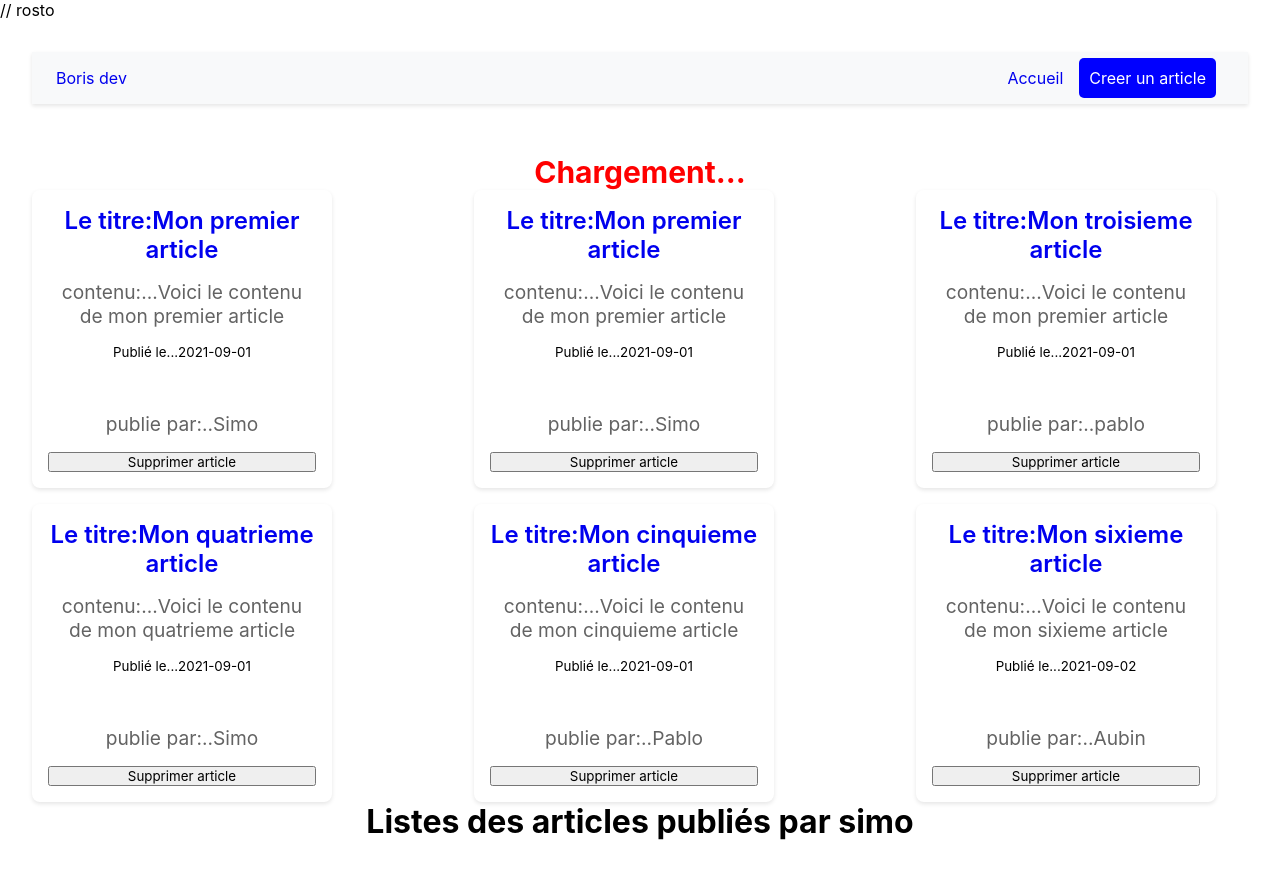
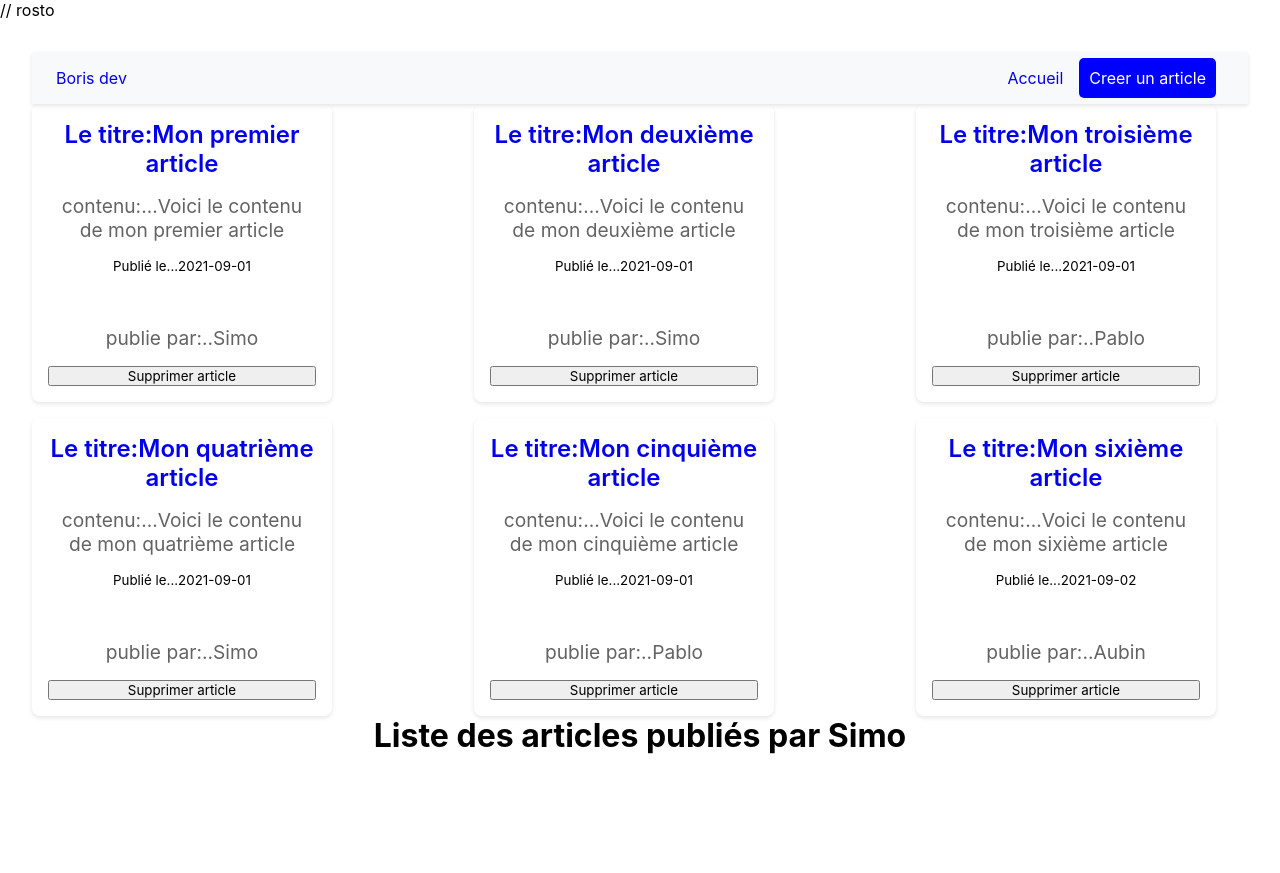
Before and after one commit to rosto-infinity/learn-reatc-js-bproo-dev, a React (Vite) app: page / in a window 1280 px wide. After the commit the page ends 800 px from the top, so only its background shows below. Built offline with nearby package versions, Linux system fonts and the light colour scheme.

Commit message:
camelCase

```diff
--- a/src/Home.jsx
+++ b/src/Home.jsx
@@ -1,170 +1,61 @@
-import {useState, useEffect} from 'react';
-import BlogList from './BlogList'
-const Home=({props})=>{
-    //les props
-    const loading={
-        "color": "red",
-        "fontSize": "30px",
-        "fontWeight": "bold",
-        "textAlign": "center",
-        "marginTop": "50px"
+import React, { useState, useEffect } from 'react';
+import BlogList from './BlogList';
 
-    }
-// const  [blogs, setBlog] =useState (null
-const  [blogs, setBlog] =useState (
-    [
+const Home = () => {
+  // Style pour l’affichage du chargement
+  const loadingStyle = {
+    color: 'red',
+    fontSize: '30px',
+    fontWeight: 'bold',
+    textAlign: 'center',
+    marginTop: '50px',
+  };
 
-{
-    id:1,
-    title:"Mon premier article",
-    body:"Voici le contenu de mon premier article",
-    author:"Simo",
-    date:"2021-09-01",
-},
-{
-    id:2,
-    title:"Mon premier article",
-    body:"Voici le contenu de mon premier article",
-    author:"Simo",
-    date:"2021-09-01",
-},
-{
-    id:3,
-    title:"Mon troisieme article",
-    body:"Voici le contenu de mon premier article",
-    author:"pablo",
-    date:"2021-09-01",
-},
-{
-    id:4,
-    title:"Mon quatrieme article",
-    body:"Voici le contenu de mon quatrieme article",
-    author:"Simo",
-    date:"2021-09-01",
-},
-{
-    id:5,
-    title:"Mon cinquieme article",
-    body:"Voici le contenu de mon cinquieme article",
-    author:"Pablo",
-    date:"2021-09-01",
-},
-{
-    id:6,
-    title:"Mon sixieme article",
-    body:"Voici le contenu de mon sixieme article",
-    author:"Aubin",
-    date:"2021-09-02",
-}
+  // États
+  const [blogs, setBlogs] = useState([
+    { id: 1, title: "Mon premier article", body: "Voici le contenu de mon premier article", author: "Simo", date: "2021-09-01" },
+    { id: 2, title: "Mon deuxième article", body: "Voici le contenu de mon deuxième article", author: "Simo", date: "2021-09-01" },
+    { id: 3, title: "Mon troisième article", body: "Voici le contenu de mon troisième article", author: "Pablo", date: "2021-09-01" },
+    { id: 4, title: "Mon quatrième article", body: "Voici le contenu de mon quatrième article", author: "Simo",  date: "2021-09-01" },
+    { id: 5, title: "Mon cinquième article", body: "Voici le contenu de mon cinquième article", author: "Pablo", date: "2021-09-01" },
+    { id: 6, title: "Mon sixième article", body: "Voici le contenu de mon sixième article", author: "Aubin", date: "2021-09-02" },
+  ]);
+  const [isLoading, setIsLoading] = useState(true);
+  const [error, setError] = useState(null);
 
+  // Simule un chargement ou une requête réseau
+  useEffect(() => {
+    const timer = setTimeout(() => {
+      setIsLoading(false);
+      // setError("Une erreur est survenue")  // si vous voulez tester l'affichage d'une erreur
+    }, 1000);
 
-]
-)
-const [isLoading, setLoading]=useState(true);
-const [error, setError]=useState(null);
-    // let name ="Simo";
-    // let [name, setName]=useState('Simo');
-    // let [age, setAge]=useState(19);
-    // const handleClick=()=>{
-    //     // // console.log("click reussi avec success");
-    //     // // nom="Dev";
-    //     // setName('Dev');
-    //     // setAge(27);
-    //     // console.log("${name} change a "+name);
-    //     // console.log("${nom} change a "+nom);
-    // }
-    // const handleClickAgain=(name, event)=>{
-    //     console.log("hello "+name, event.target.value);
-    // }
-    const HandleDelete=(id)=>{
-        console.log("suppression de l'article Id:", id);
-        //faire une requete http pour supprimer l'article avec l'id
-        const newBlog=blogs.filter((blog)=>blog.id !==id);
-        setBlog(newBlog);
+    return () => clearTimeout(timer);
+  }, []);
 
+  // Fonction de suppression d’un article
+  const handleDelete = (id) => {
+    console.log("Suppression de l'article Id :", id);
+    setBlogs((prev) => prev.filter((blog) => blog.id !== id));
+  };
 
-//         setBlog(blogs.filter((blog)=>blog.id !==id));
-//setBog permet de  faire la mise a jour
+  return (
+    <div className="Home">
+      {error && <div className="error">{error}</div>}
 
-//les useEffect sont les fonctions qui s'appelent lorsque les fonctions sont mises a jours
-// useEffect(()=>{
-//     // return ()=>{
-//         console.log("je suis un useEffect");
-//         console.log("je suis un useEffect cleanup");
+      {isLoading ? (
+        <div style={loadingStyle}>Chargement...</div>
+      ) : (
+        <BlogList
+          blogs={blogs}
+          title="Liste des blogs"
+          handleDelete={handleDelete}
+        />
+      )}
 
-//     // }
-// //le useEffect se déclenchera seulement si le tableau de blog change.
-// }, [blogs]);
-
-
-// setTimeout(()=>{
-// useEffect(()=>{
-//     fetch("http://localhost:3004/posts")
-// .then((res)=>{
-    //console.log(res);
-    //if(!response.ok){
-    //throw Error('desole, une erreur est survenu lors de la requete');}
-//         return res.json();
-//     })
-//     .then((data)=>{
-//         console.log(data);
-//         setBlog(data);
-//         setLoading(false);//ici, losque les donnees ont charger, l'on fiiche false
-
-//     }).catch(erreo=>{
-    //         console.log(erreur);})
-    // setError(true)
-
-//         }, 3000);
-
-// }, []);
-
-
-
-
-
-
-
-
-
-//ce que nous pouvons dire des useEffect c'est qu'ils sont des fonctions qui s'appellent lorsque les fonctions sont mises a jours
-//le useEffect se déclenchera seulement si le tableau de blog change.
-
-
-
-
-
-
-
-    }
-    return (
-
-        <div className="Home">
-         {/* <h1>Notre page d'accueil</h1>
-            <p>{name} a {age}</p>
-            <button onClick={handleClick}>clicker moi </button>
-            <button onClick={(e)=>handleClickAgain("Aubin", e)}>hello Aubin</button>  */}
-            {/* <div className="bloglist">
-                {
-                   blogs.map((blog)=>(
-                    <div className="blog" key={blog.id}>
-                    <a href="" className="blog-title">Le titre:{blog.title}</a>
-                    <p className="blog-body">contenu:...{blog.body}</p>
-                    <small className="blog-description-date">Publié le...{blog.date}</small><br></br>
-                    <p className="blog-author">publie par:..{blog.author}</p>
-                </div>
-                   ))
-
-                }
-            </div> */}
-            {error && <div>{error}</div>}
-            {isLoading && <div style={loading} >Chargement...</div>}
-           {blogs && <BlogList blogs={blogs} title={'Listes des blogs'} HandleDelete={HandleDelete} />}
-
-            <h1>Listes des articles publiés par simo</h1>
-             {/* <BlogList blogs={blogs.filter((blog)=>blog.author=="Simo")} title={'Listes des blogs de simo'} />  */}
-        </div>
-      );
-}
+      <h1>Liste des articles publiés par Simo</h1>
+    </div>
+  );
+};
 
 export default Home;
```
Also changed, not shown: src/App.jsx (+1 -40 lines).
